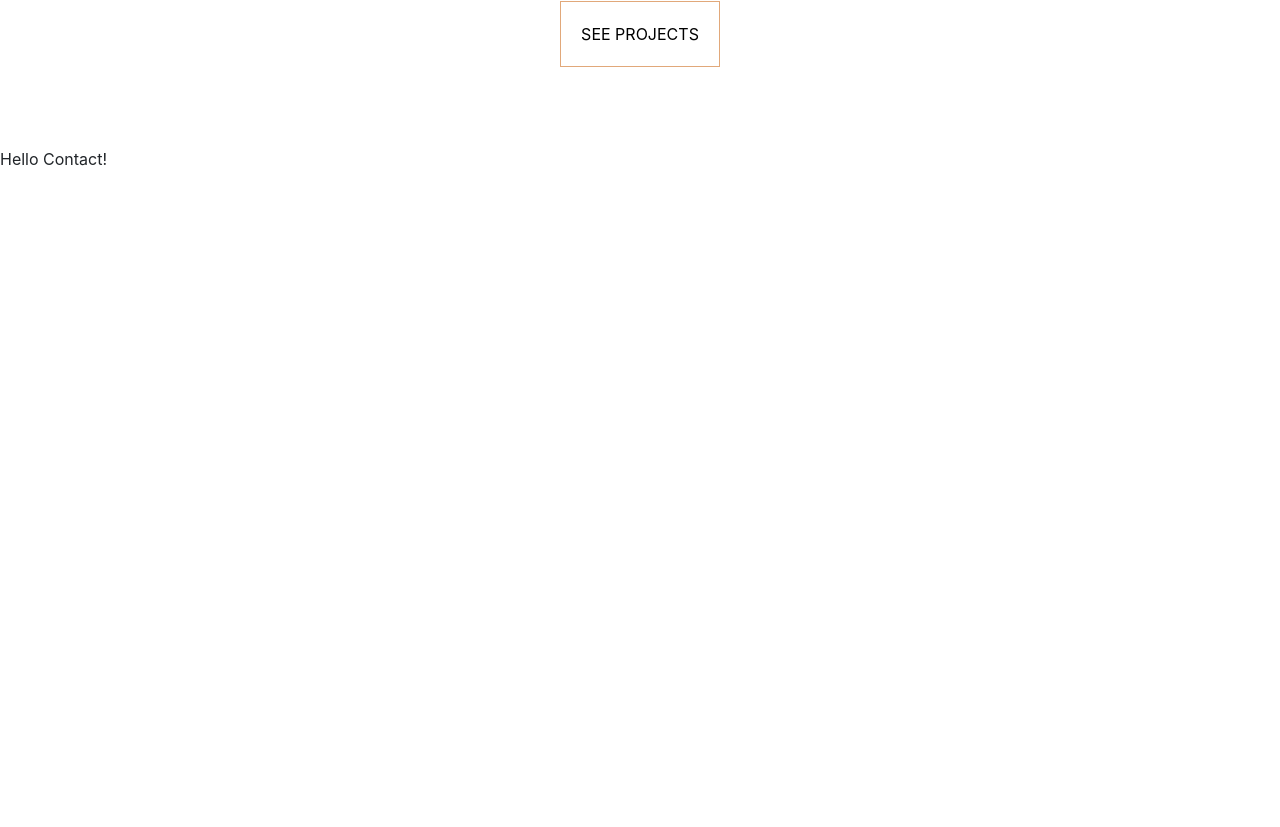
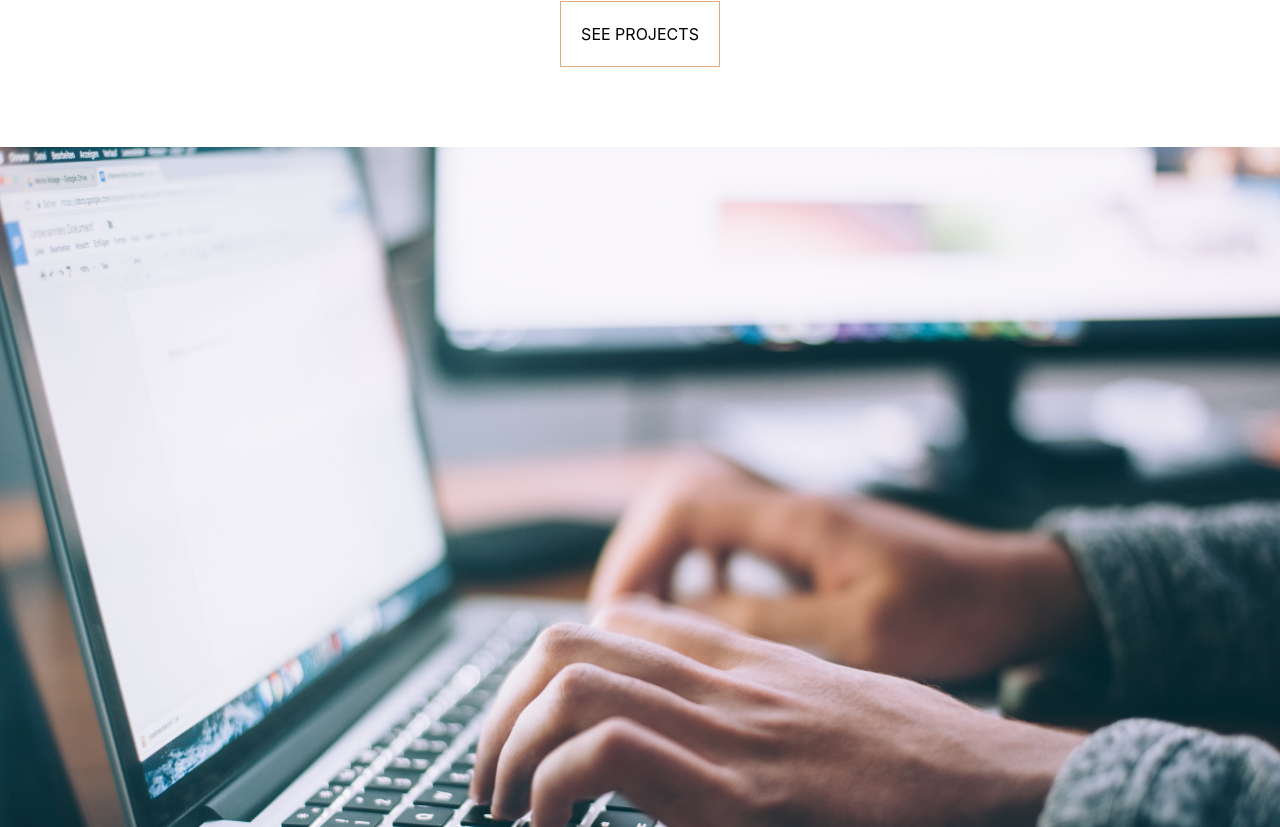
Before and after one commit to davidhk21/my-portfolio, a Next.js app: page / in a window 1280 px wide. Shown: the part 3033-3860 px from the top of the page. Before the commit the page ends 3204 px from the top, so only its background shows below. Built offline with nearby package versions, Linux system fonts and the light colour scheme.

Commit message:
added contact section background photo

```diff
--- a/components/home_page_components/contact.js
+++ b/components/home_page_components/contact.js
@@ -1,8 +1,15 @@
 import React from 'react';
+import { Image } from 'react-bootstrap';
+import styles from '../../styles/Home.module.css';
 
 export default function Contact() {
   return (
-    <div>
+    <div className={styles.contactContainer}>
+      <Image
+        src="/computer_background.JPG"
+        alt="Picture of someone working on a computer"
+        className={styles.contactBackgroundImage}
+      />
       Hello Contact!
     </div>
   );
--- a/styles/Home.module.css
+++ b/styles/Home.module.css
@@ -185,3 +185,22 @@
   color: #e1a87a;
   border: none;
 }
+
+/********** Contact **********/
+
+.contactContainer {
+  height: 60vh;
+  width: 100%;
+  max-height: 600px;
+  /* display: flex;
+  flex-direction: column;
+  justify-content: center;
+  align-items: center;
+  position: relative; */
+}
+
+.contactBackgroundImage {
+  width: 100%;
+  height: auto;
+  overflow: hidden;
+}
```
Also changed, not shown: public/computer_background.jpg (added).
